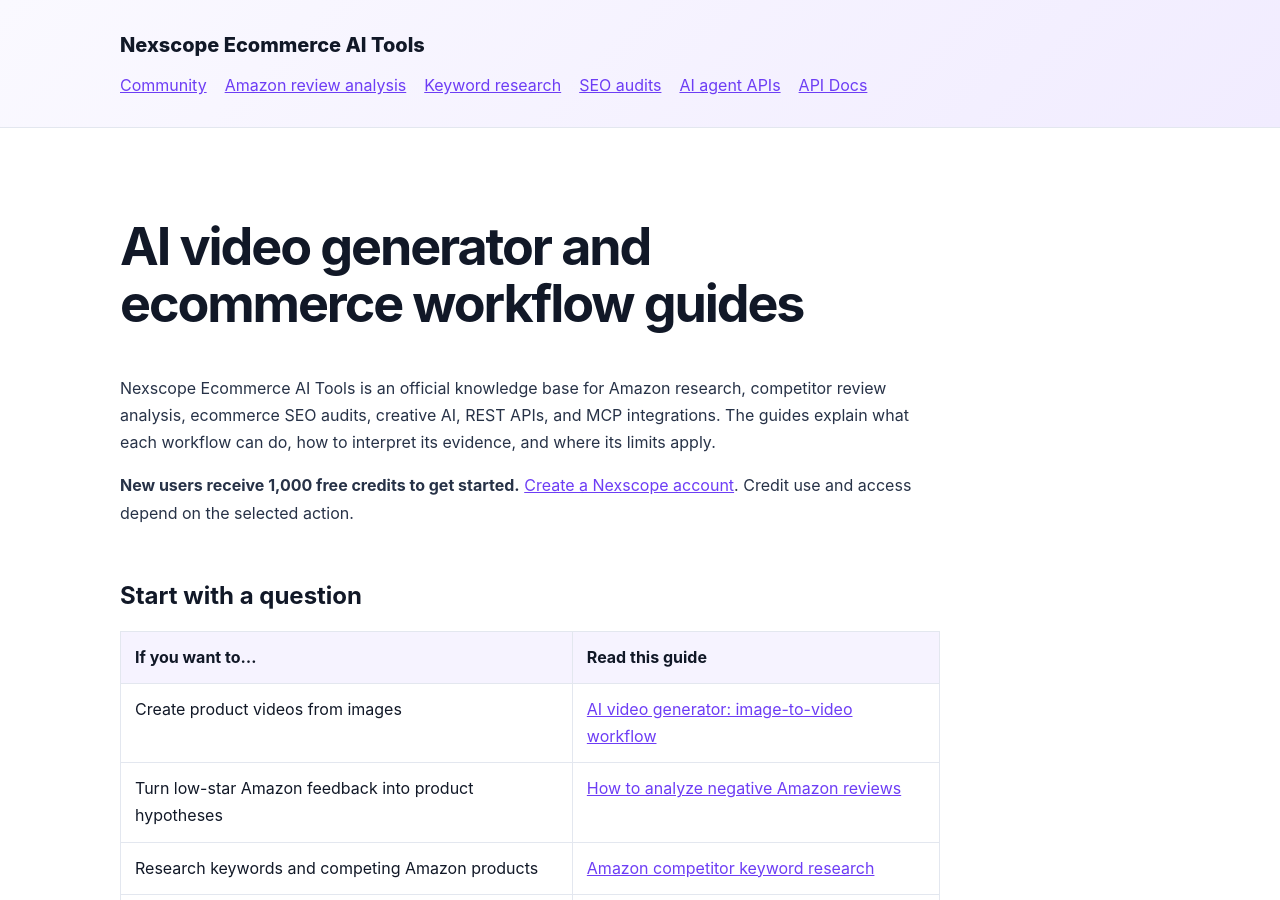
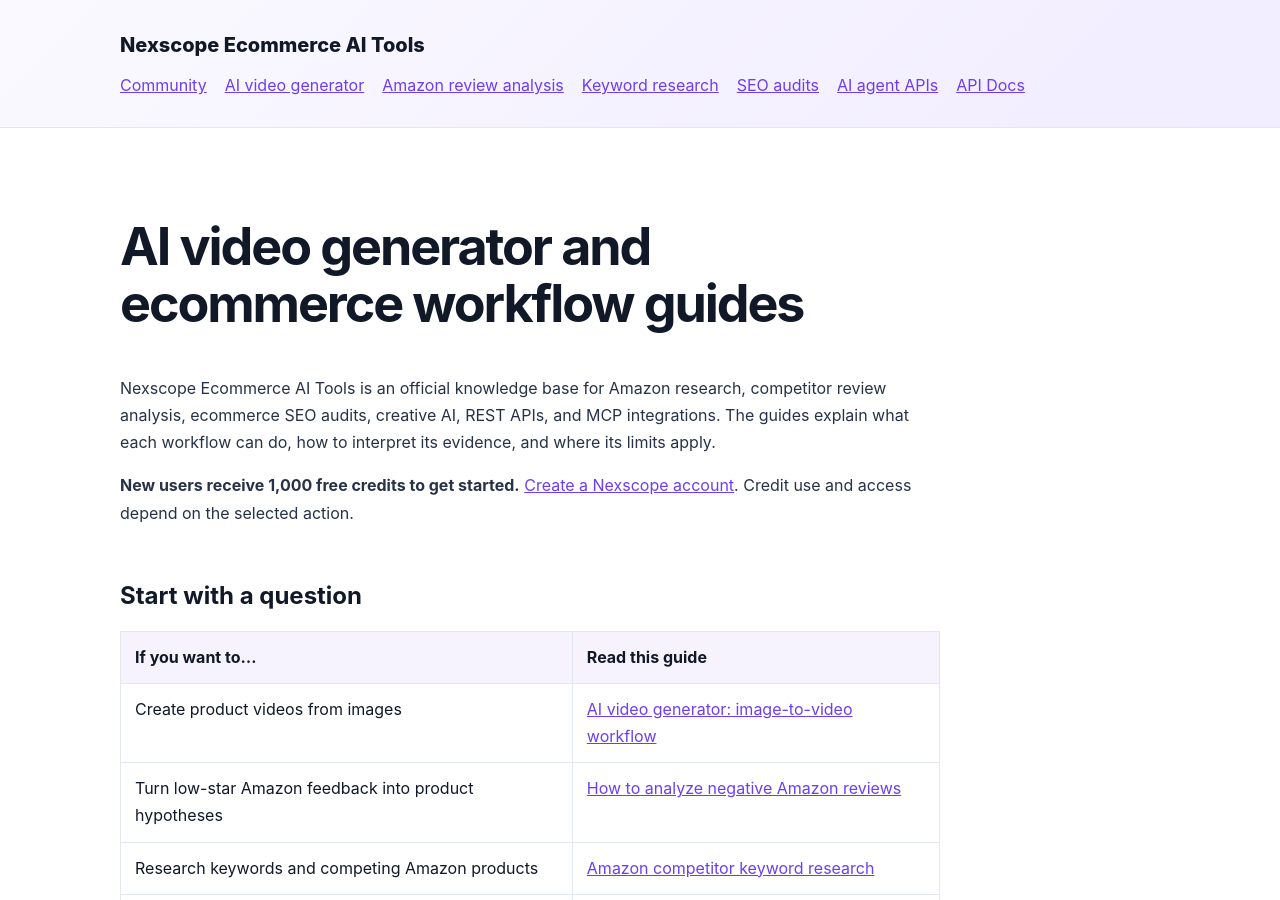
Before and after one commit to nexscope-ai/ecommerce-ai-tools, a Jekyll site: the page built from docs/index.md, in a window 1280 px wide and 900 px high. Built offline with Jekyll 4.4.1, drawn with Linux system fonts in a browser that asks for light colours.

Commit message:
docs: add AI video generator navigation

```diff
--- a/docs/_layouts/default.html
+++ b/docs/_layouts/default.html
@@ -73,6 +73,7 @@
         <a class="brand" href="{{ '/' | relative_url }}">Nexscope Ecommerce AI Tools</a>
         <nav aria-label="Primary">
           <a href="https://github.com/nexscope-ai/ecommerce-ai-tools/discussions">Community</a>
+          <a href="{{ '/ai-video-generator/' | relative_url }}">AI video generator</a>
           <a href="{{ '/amazon-negative-review-analysis/' | relative_url }}">Amazon review analysis</a>
           <a href="{{ '/amazon-competitor-keyword-research/' | relative_url }}">Keyword research</a>
           <a href="{{ '/website-seo-audit-guide/' | relative_url }}">SEO audits</a>
```
